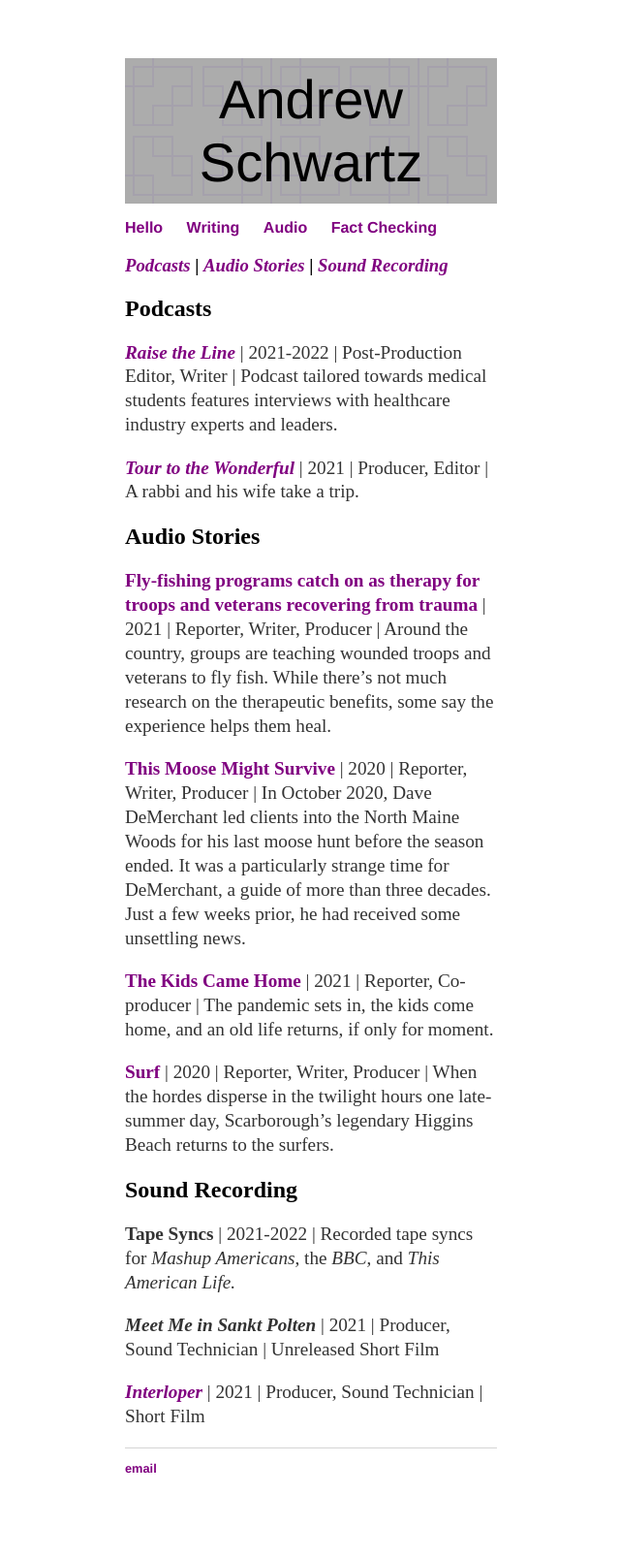
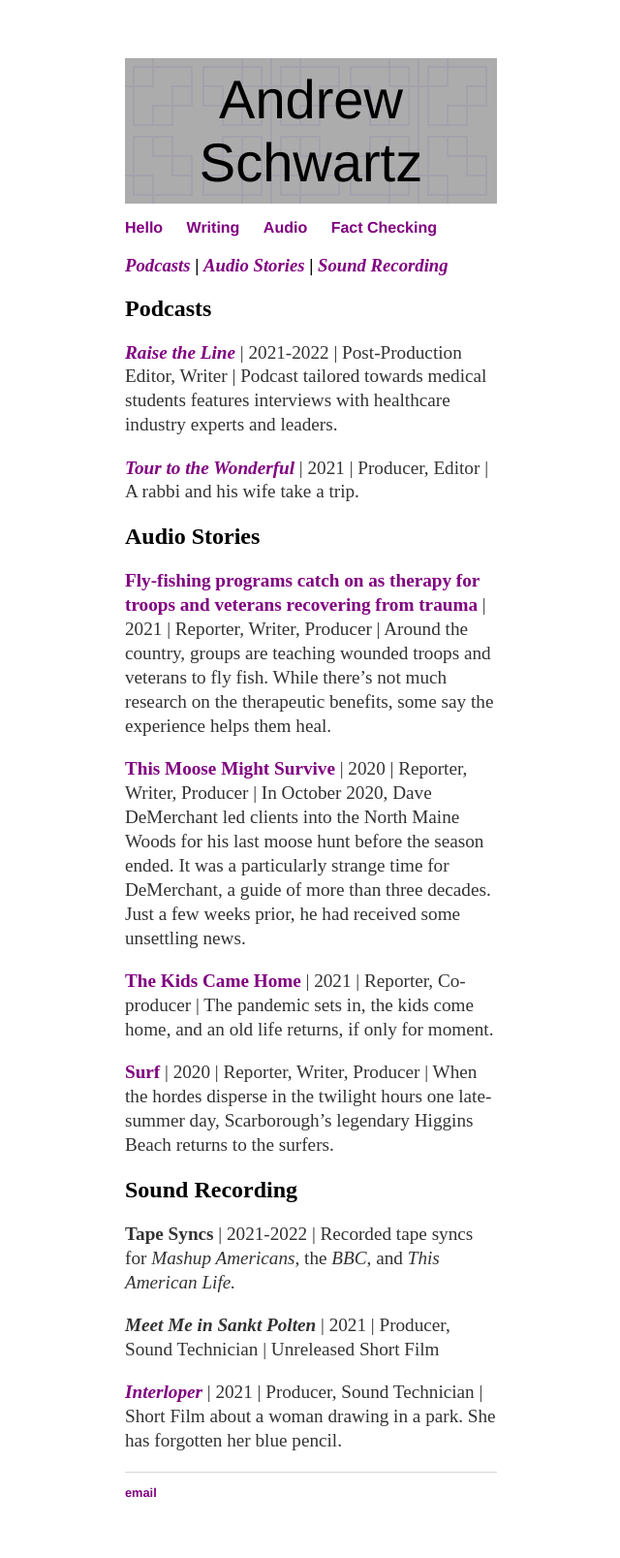
Before and after one commit to aonschwartz/aonschwartz.github.io, a Jekyll site: the page built from about/audio.md, in a window 1280 px wide. Shown: the whole page at 97% size, without its empty margins (319-959 px from the left). Built offline with Jekyll 4.4.1, drawn with Linux system fonts in a browser that asks for light colours; before the commit the page ends 1582 px from its top, so only the background shows below that.

Commit message:
Update audio.md

```diff
--- a/about/audio.md
+++ b/about/audio.md
@@ -28,4 +28,4 @@ layout: default
 
 ***Meet Me in Sankt Polten*** \| 2021 \| Producer, Sound Technician \| Unreleased Short Film
 
-***[Interloper](https://www.youtube.com/watch?v=5JsN9_D1pP8)*** \| 2021 \| Producer, Sound Technician \| Short Film
+***[Interloper](https://www.youtube.com/watch?v=5JsN9_D1pP8)*** \| 2021 \| Producer, Sound Technician \| Short Film about a woman drawing in a park. She has forgotten her blue pencil.
```
